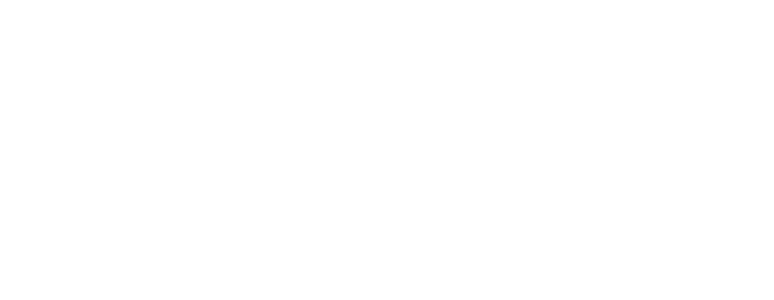
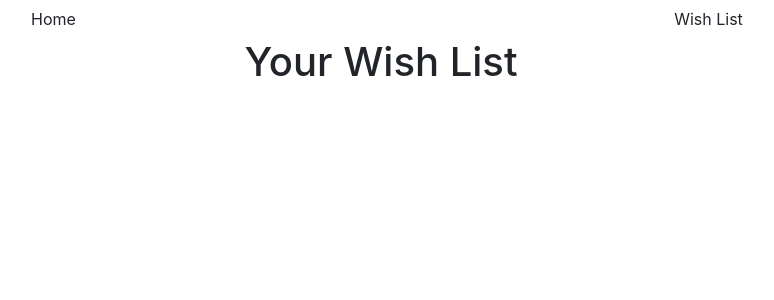
Before and after one commit to hermance/films, a React (Create React App) app: page /wishList in a window 1280 px wide. Shown: the top 300 px of the page, without its empty margins (259-1033 px from the left). Built offline with nearby package versions, Linux system fonts and the light colour scheme.

Commit message:
wish list page

```diff
--- a/src/App.js
+++ b/src/App.js
@@ -6,12 +6,14 @@ import { connect } from "react-redux";
 import Error from "./views/Error";
 import Home from "./views/Home";
 import FilmDetails from "./views/FilmDetails"
+import WishList from "./views/WishList"
 
 function App() {
   return (
     <div className="App">
       <Switch>
           <Route exact path={"/"} component={i18n.wrap(Home)} />
+          <Route exact path={"/wishList"} component={i18n.wrap(WishList)} />
           <Route exact path={"/details/:id"} component={i18n.wrap(FilmDetails)} />
           <Route exact path={"/error"} component={i18n.wrap(Error)} />
       </Switch>
--- a/src/components/Menu.js
+++ b/src/components/Menu.js
@@ -13,6 +13,10 @@ export default function Menu(props: TypeProps) {
         {
             to:"/",
             label:"Home"
+        },
+        {
+            to:"/wishList",
+            label:"Wish List"
         }
     ]
     return (
--- a/src/utils/locales/translation_en.json
+++ b/src/utils/locales/translation_en.json
@@ -8,6 +8,9 @@
     "removeToWishList":"Remove from Wish List",
     "addToWishList":"Add to Wish List"
   },
+  "wishList":{
+    "title":"Your Wish List"
+  },
   "error":{
     "message": "Oops an error occured.",
     "restart": "Back"
--- a/src/utils/locales/translation_fr.json
+++ b/src/utils/locales/translation_fr.json
@@ -8,6 +8,9 @@
     "removeToWishList":"Retirer de la Wish List",
     "addToWishList":"Ajouter à la Wish List"
   },
+  "wishList":{
+    "title":"Votre Wish List"
+  },
   "error":{
     "message": "Oups une erreur est survenue.",
     "restart": "Retour"
--- /dev/null
+++ b/src/views/WishList.js
@@ -0,0 +1,45 @@
+import React from "react";
+import { connect } from "react-redux";
+import actions from "../state/actions";
+import Menu from "../components/Menu"
+import { GridList } from '@material-ui/core';
+import Film from "../components/home/Film"
+
+type TypeProps = {|
+    i18n: any,
+    history: any,
+    wishList:any[],
+    addToWishList:Function,
+    removeFromWishList:Function
+|};
+type TypeState = {||};
+
+class WishList extends React.Component<TypeProps, TypeState> {
+
+    render() {
+        const { i18n, wishList, history } = this.props;
+
+        return (
+            <div>
+                <Menu />
+                <div className="margin-auto">
+                    <h1>{i18n.t("wishList.title")}</h1>
+                    <GridList cellHeight={160} cols={3}>
+                        {wishList && wishList.map(film => <Film  history={history} film={film} key={film.id}/>)}
+                    </GridList>
+                </div>
+            </div>
+        );
+    }
+}
+export { WishList };
+export default connect(
+    state => ({
+        wishList:state.films.wishList,
+        films:state.films.films
+    }),
+    dispatch => ({
+        addToWishList: (film) => dispatch(actions.films.addToWishList(film)),
+        removeFromWishList: (film) => dispatch(actions.films.removeFromWishList(film))
+    })
+)(WishList);
```
Also changed, not shown: 1 other file (tests, documents, lock files or other folders).
